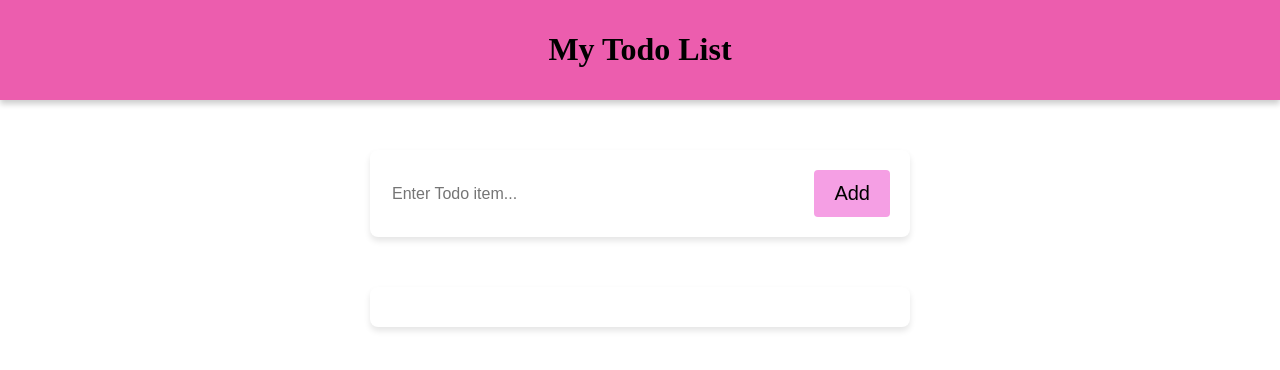
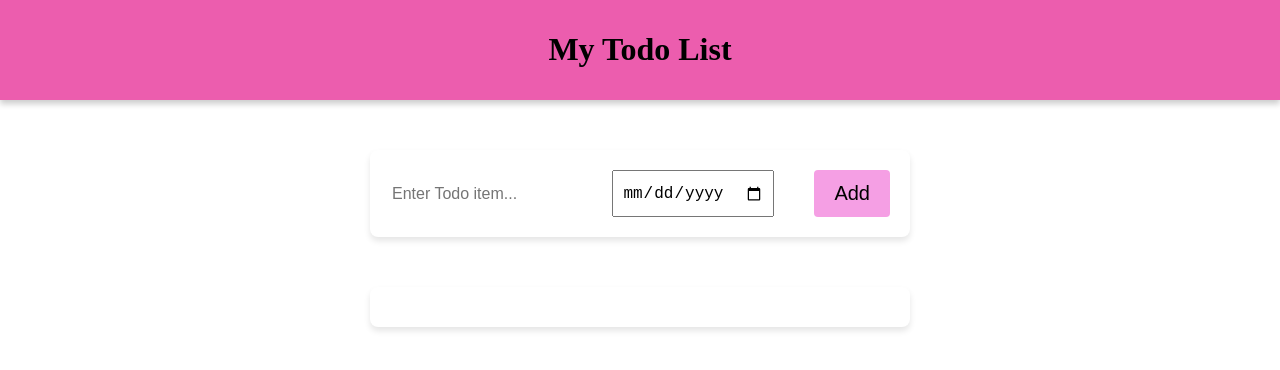
Before and after one commit to sachithrakalani/Todo-App-React-Frontend, a React (Vite) app: page / in a window 1280 px wide. Shown: the top 370 px of the page. Built offline with nearby package versions, Linux system fonts and the light colour scheme.

Commit message:
Added calendar to input field using useState hook

```diff
--- a/src/components/Form.jsx
+++ b/src/components/Form.jsx
@@ -1,12 +1,15 @@
-import { useState } from "react";
+import { useEffect, useState } from "react";
 import styles from "./form.module.css";
 
 export default function Form({ todos = { todos }, setTodos = { setTodos } }) {
   const [todo, setTodo] = useState("");
+  const [date, setDate] = useState("");
+
 
   function handleSubmit(e) {
+
     e.preventDefault();
-    setTodos([...todos, todo]);
+    setTodos([...todos, {todo,date}]);
     setTodo("");
   }
   return (
@@ -20,6 +23,7 @@ export default function Form({ todos = { todos }, setTodos = { setTodos } }) {
             type="text"
             placeholder="Enter Todo item..."
           />
+          <input className={styles.date} type="date" onChange={(e) => setDate(e.target.value)} value={date}></input>
           <button className={styles.submitButton} type="submit">
             {" "}
             Add{" "}
--- a/src/components/TodoItem.jsx
+++ b/src/components/TodoItem.jsx
@@ -25,7 +25,8 @@ export default function TodoItem({ item, todos, setTodos }) {
           isChecked ? styles.strikethrough : ""
         }`}
       >
-        {item}
+        {item.todo} :    {item.date}
+
       </span>
       <span>
         {" "}
--- a/src/components/TodoList.jsx
+++ b/src/components/TodoList.jsx
@@ -1,10 +1,11 @@
 import TodoItem from "./TodoItem";
 import styles from "./todolist.module.css";
 
-export default function TodoList({todos,setTodos}) {
+export default function  TodoList({todos,setTodos}) {
   return (
     <div className={styles.list} >
       {todos.map((item) => (
+        // console.log("Hi ITEM",item)
         <TodoItem key={item} item={item} todos={todos} setTodos={setTodos}/>
       ))}
     </div>
--- a/src/components/form.module.css
+++ b/src/components/form.module.css
@@ -34,3 +34,9 @@
 .inputContainer{
     display: flex;
 }
+
+.date {
+    padding: 8px;
+    font-size: 16px;
+    margin-right: 40px;
+  }
```
